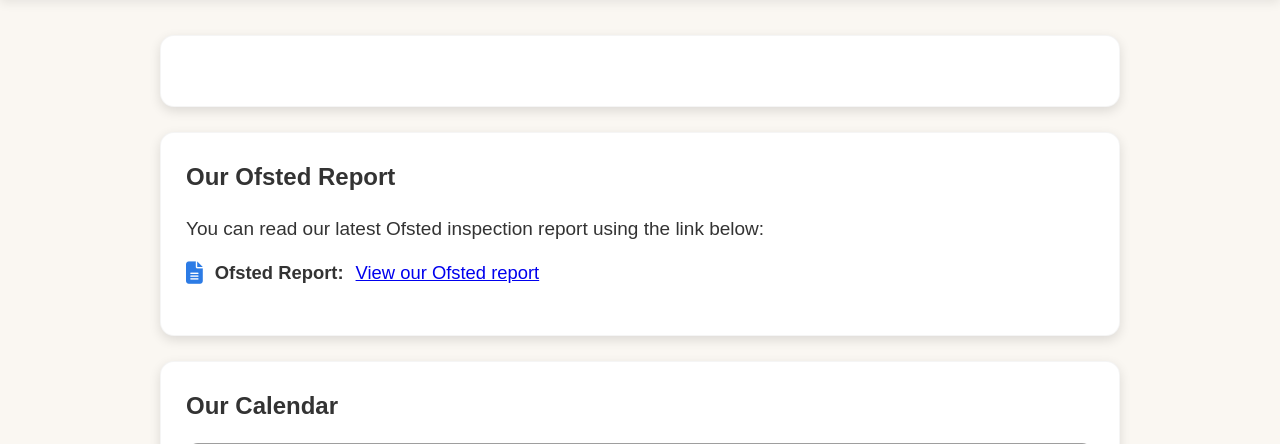
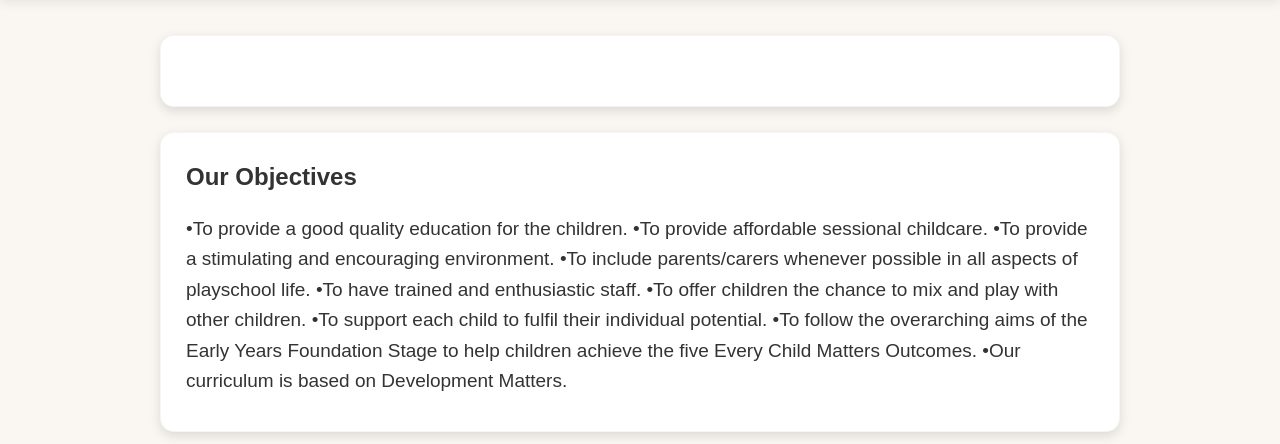
Before and after one commit to ethangibson745/preschool_site, a Flask app: page /about in a window 1280 px wide. Shown: the part 203-647 px from the top of the page. Run offline with Flask 3, Linux system fonts and the light colour scheme; data that the repository does not hold is empty; grey boxes are pictures that could not be loaded.

Commit message:
objective

```diff
--- a/templates/about.html
+++ b/templates/about.html
@@ -10,8 +10,24 @@
 </div>
 
 <div class="card" style="margin-top: 20px;">
+    <h2>Our Objectives</h2>
+    <p>
+        •To provide a good quality education for the children.
+        •To provide affordable sessional childcare.
+        •To provide a stimulating and encouraging environment.
+        •To include parents/carers whenever possible in all aspects of playschool life.
+        •To have trained and enthusiastic staff.
+        •To offer children the chance to mix and play with other children.
+        •To support each child to fulfil their individual potential.
+        •To follow the overarching aims of the Early Years Foundation Stage to help children achieve the five Every Child Matters Outcomes.
+        •Our curriculum is based on Development Matters.
+    </p>
+</div>
+
+<div class="card" style="margin-top: 20px;">
     <h2>Our Ofsted Report</h2>
     <p>
+
         You can read our latest Ofsted inspection report using the link below:
     </p>
     <p class="contact-item">
```
